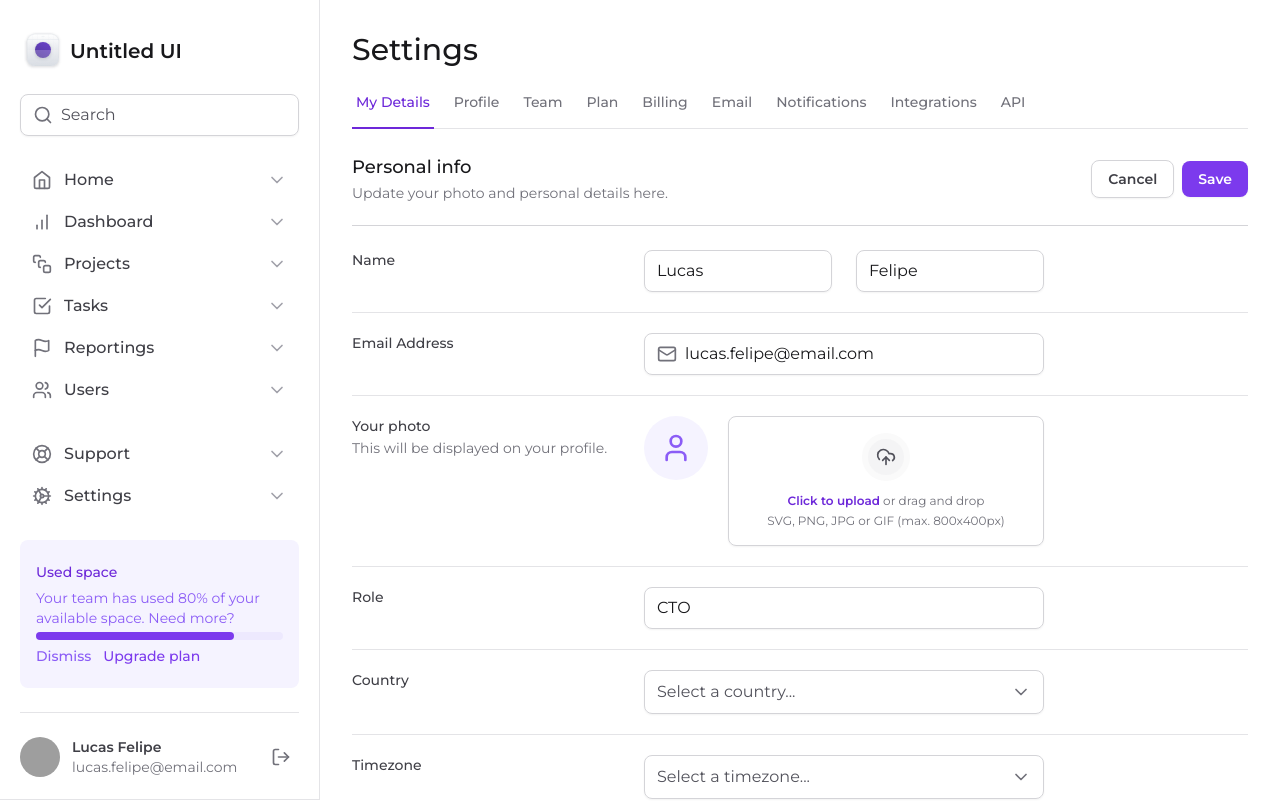
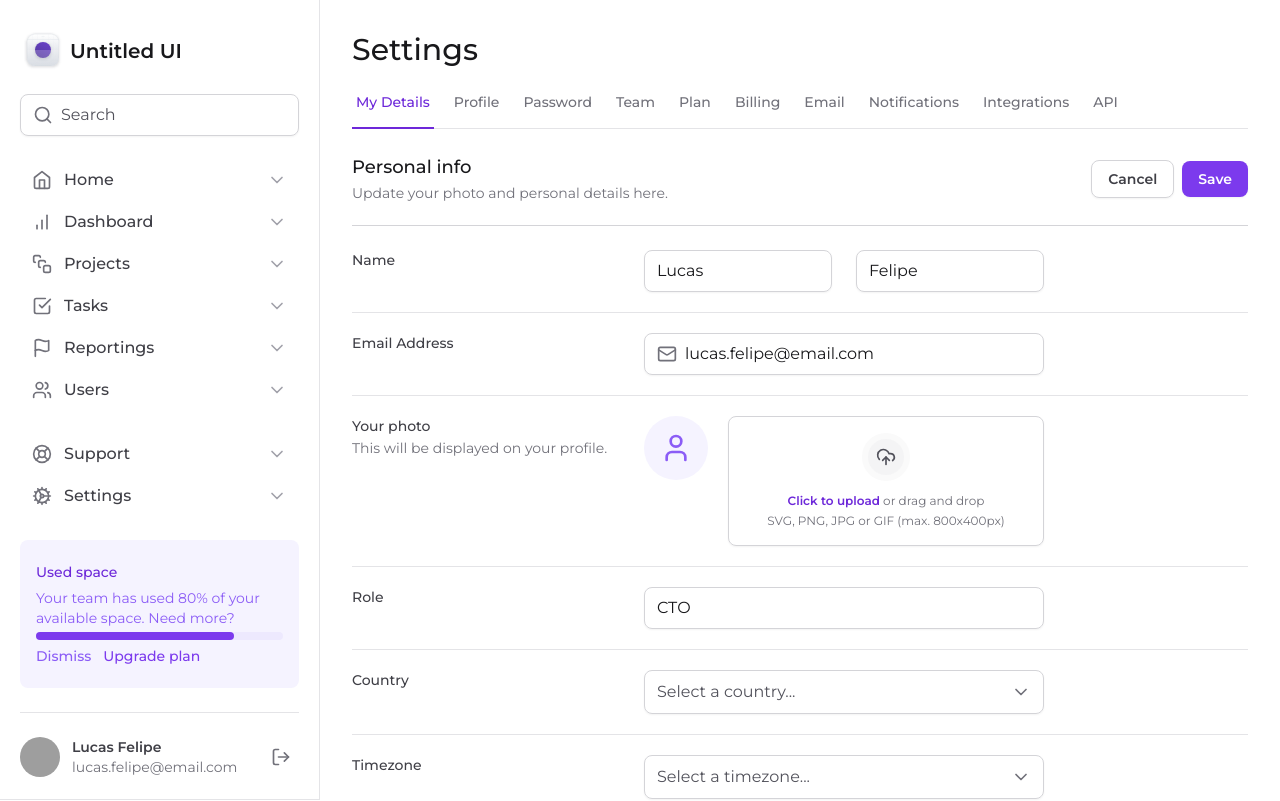
Before and after one commit to LFeli/Rocketseat-Ignite, a Next.js app in the folder masterizando-o-tailwind/: page / in a window 1280 px wide. Shown: the top 801 px of the page. Built offline with nearby package versions, Linux system fonts and the light colour scheme; grey boxes are pictures that could not be loaded.

Commit message:
feat: adding scroll area in the settings tab component

```diff
--- a/masterizando-o-tailwind/src/components/SettingsTabs/Index.tsx
+++ b/masterizando-o-tailwind/src/components/SettingsTabs/Index.tsx
@@ -1,6 +1,7 @@
 'use client'
 
 import * as Tabs from '@radix-ui/react-tabs'
+import * as ScrollArea from '@radix-ui/react-scroll-area'
 import { TabItem } from './TabItem'
 import { useState } from 'react'
 
@@ -9,6 +10,8 @@ export function SettingsTabs() {
 
   return (
     <Tabs.Root value={currentTab} onValueChange={setCurrentTab}>
+      <ScrollArea.Root className="w-full" type="scroll">
+        <ScrollArea.Viewport className="w-full overflow-x-scroll">
           <Tabs.List className="mt-6 flex w-full items-center gap-4 border-b border-zinc-200">
             <TabItem
               value="my-details"
@@ -20,8 +23,21 @@ export function SettingsTabs() {
               title="Profile"
               isSelected={currentTab === 'profile'}
             />
-        <TabItem value="team" title="Team" isSelected={currentTab === 'team'} />
-        <TabItem value="plan" title="Plan" isSelected={currentTab === 'plan'} />
+            <TabItem
+              value="password"
+              title="Password"
+              isSelected={currentTab === 'password'}
+            />
+            <TabItem
+              value="team"
+              title="Team"
+              isSelected={currentTab === 'team'}
+            />
+            <TabItem
+              value="plan"
+              title="Plan"
+              isSelected={currentTab === 'plan'}
+            />
             <TabItem
               value="billing"
               title="Billing"
@@ -42,8 +58,21 @@ export function SettingsTabs() {
               title="Integrations"
               isSelected={currentTab === 'integrations'}
             />
-        <TabItem value="api" title="API" isSelected={currentTab === 'api'} />
+            <TabItem
+              value="api"
+              title="API"
+              isSelected={currentTab === 'api'}
+            />
           </Tabs.List>
+        </ScrollArea.Viewport>
+
+        <ScrollArea.Scrollbar
+          className="flex h-0.5 translate-y-1.5 touch-none select-none flex-col bg-zinc-100"
+          orientation="horizontal"
+        >
+          <ScrollArea.Thumb className="relative flex-1 rounded-lg bg-zinc-300" />
+        </ScrollArea.Scrollbar>
+      </ScrollArea.Root>
     </Tabs.Root>
   )
 }
```
Lines whose indentation alone changed are shown as unchanged.
